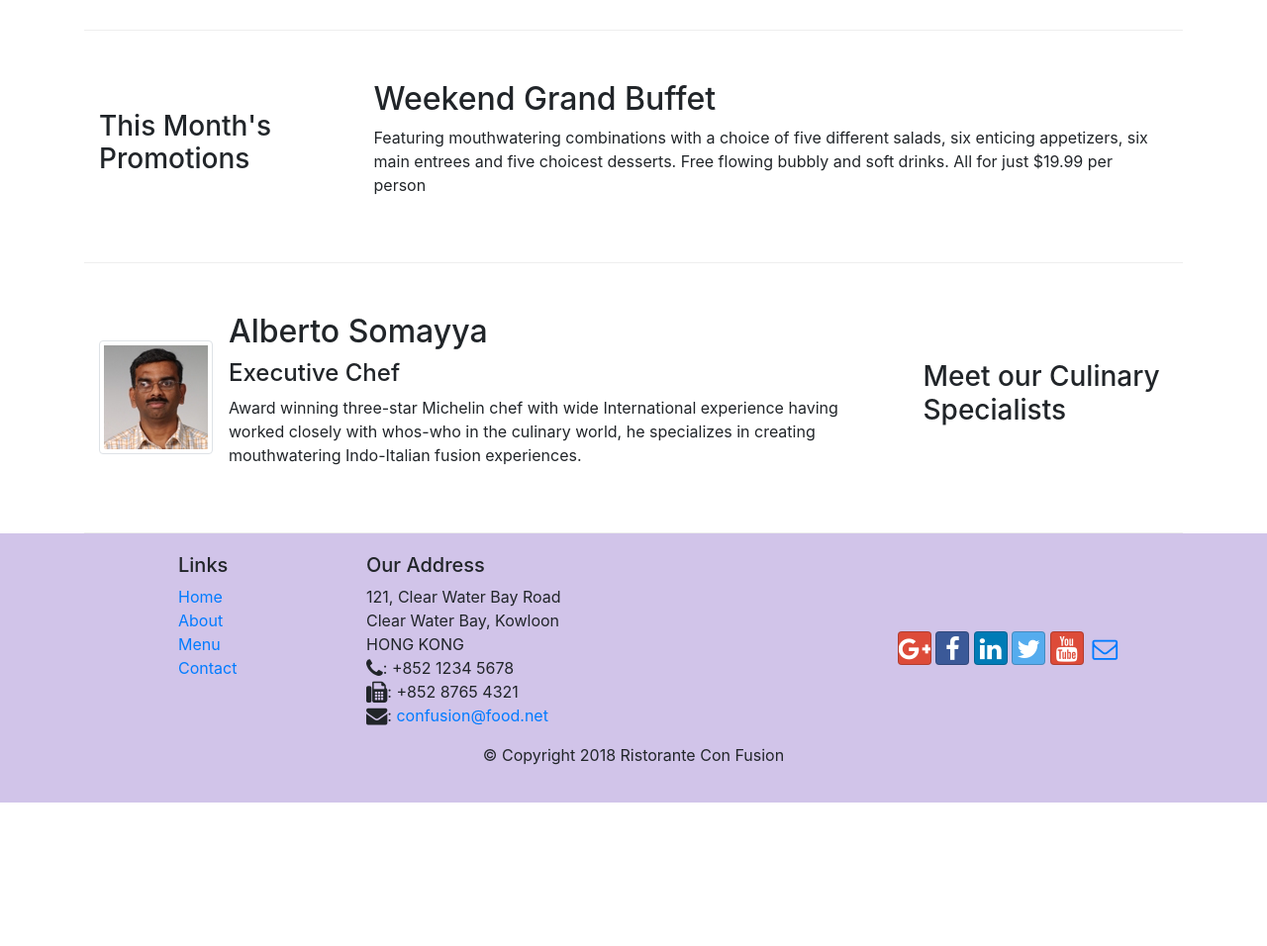
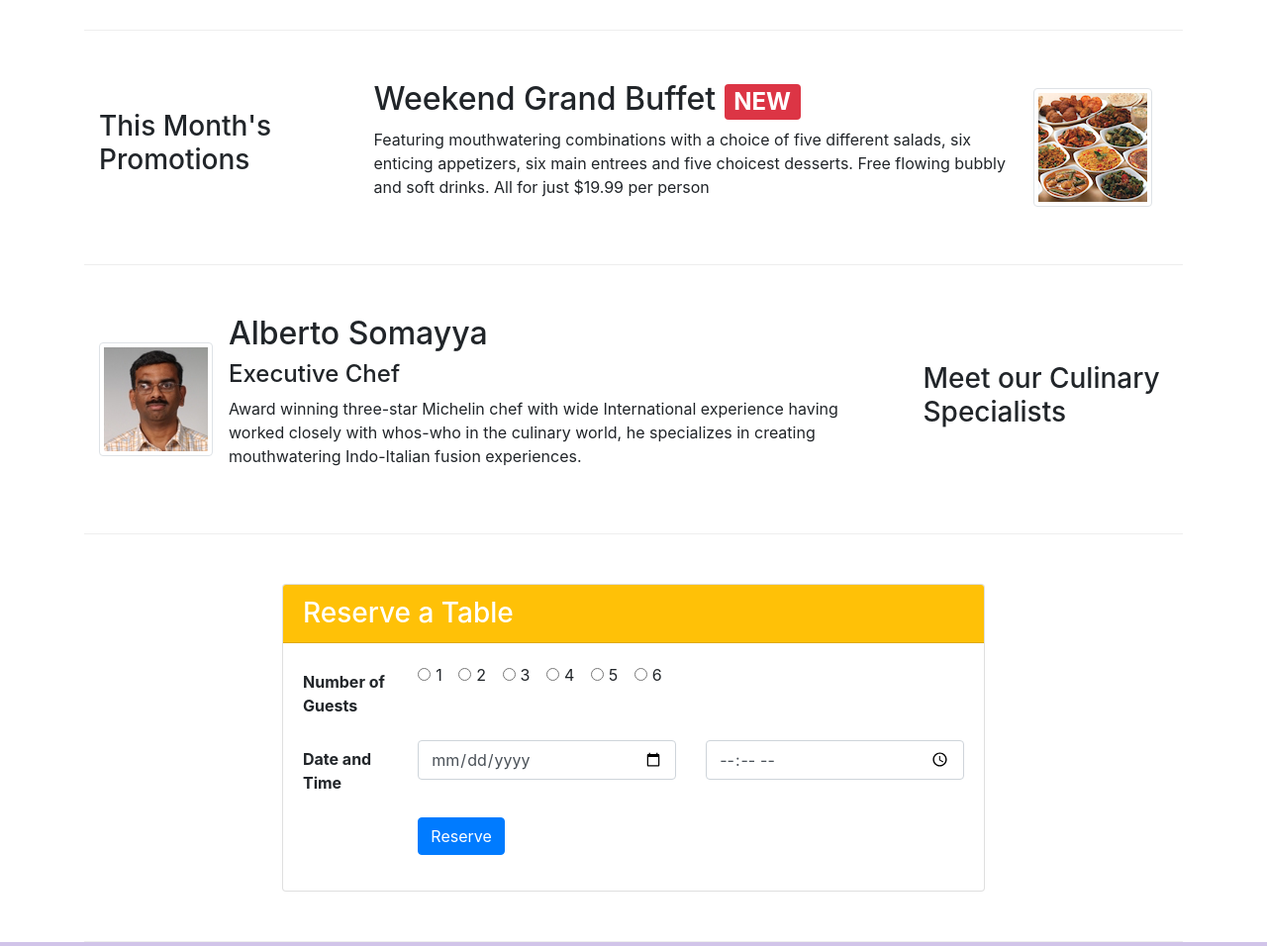
Before and after one commit to salstatice/coursera-bootstrap4, a website: page Bootstrap4/conFusion/index.html in a window 1280 px wide. Shown: the part 540-1496 px from the top of the page at 99% size. Before the commit the page ends 1351 px from the top, so only its background shows below. Drawn offline with nearby package versions, Linux system fonts and the light colour scheme.

Commit message:
feat: Assignment 2

```diff
--- a/Bootstrap4/conFusion/index.html
+++ b/Bootstrap4/conFusion/index.html
@@ -43,6 +43,9 @@
                 <div class="col-12 col-sm align-self-center">
                     <img src="img/logo.png" class="img-fluid">
                 </div>
+                <div class="col-12 col-sm align-self-center">
+                    <a rol="button" class="col-sm btn btn-block btn-warning btn-sm" href="#reserveform">Reserve Table</a>
+                </div>
             </div>
         </div>
     </header>
@@ -73,8 +76,15 @@
                 <h3>This Month's Promotions</h3>
             </div>
             <div class="col col-sm col-md">
-                <h2>Weekend Grand Buffet</h2>
-                <p>Featuring mouthwatering combinations with a choice of five different salads, six enticing appetizers, six main entrees and five choicest desserts. Free flowing bubbly and soft drinks. All for just $19.99 per person </p>
+                <div class="media">
+                    <img class="d-flex mr-3 img-thumbnail align-self-center order-last"
+                            src="img/buffet.png" alt="Alberto Somayya">
+                    <div class="media-body order-first">
+                        <h2 class="mt-0">Weekend Grand Buffet <span class="badge badge-danger">NEW</span></h2>
+                        <p class="d-none d-sm-block">Featuring mouthwatering combinations with a choice of five different salads, six enticing appetizers, six main entrees and five choicest desserts. Free flowing bubbly and soft drinks. All for just $19.99 per person </p>
+                    </div>
+                </div>
+
             </div>
         </div>
 
@@ -94,6 +104,61 @@
                             whos-who in the culinary world, he specializes in
                             creating mouthwatering Indo-Italian fusion experiences.
                             </p>
+                    </div>
+                </div>
+            </div>
+        </div>
+        <div class="row row-content align-items-center">
+            <div class="col-12 col-sm-8 offset-sm-2">
+                <div class="card" id="reserveform">
+                    <h3 class="card-header bg-warning text-white">Reserve a Table</h3>
+                    <div class="card-body">
+                        <form>
+                            <div class="form-group row">
+                                <label for="firstname" class="col-md-2 col-form-label"><strong>Number of Guests</strong></label>
+                                <div class="col-md-10">
+                                    <div class="form-check form-check-inline">
+                                        <input type="radio" class="form-check-input" name="guestnum" id="guestnum1">
+                                        <label class="form-check-label" for="guestnum1">1</label>
+
+                                    </div>
+                                    <div class="form-check form-check-inline">
+                                        <input type="radio" class="form-check-input" name="guestnum" id="guestnum2">
+                                        <label class="form-check-label" for="guestnum1">2</label>
+                                    </div>
+                                    <div class="form-check form-check-inline">
+                                        <input type="radio" class="form-check-input" name="guestnum" id="guestnum3">
+                                        <label class="form-check-label" for="guestnum1">3</label>
+                                    </div>
+                                    <div class="form-check form-check-inline">
+                                        <input type="radio" class="form-check-input" name="guestnum" id="guestnum4">
+                                        <label class="form-check-label" for="guestnum1">4</label>
+                                    </div>
+                                    <div class="form-check form-check-inline">
+                                        <input type="radio" class="form-check-input" name="guestnum" id="guestnum5">
+                                        <label class="form-check-label" for="guestnum1">5</label>
+                                    </div>
+                                    <div class="form-check form-check-inline">
+                                        <input type="radio" class="form-check-input" name="guestnum" id="guestnum6">
+                                        <label class="form-check-label" for="guestnum1">6</label>
+                                    </div>
+                                </div>
+                            </div>
+                            <div class="form-group row">
+                                <label for="datentime" class="col-12 col-md-2 col-form-label"><strong>Date and Time</strong></label>
+                                <div class="col-6 col-md-5">
+                                    <input type="date" class="form-control" id="date" name="date" placeholder="Date">
+                                </div>
+                                <div class="col-6 col-md-5">
+                                    <input type="time" class="form-control" id="time" name="time" placeholder="Time">
+                                </div>
+                            </div>
+                            <div class="form-group row">
+                                <div class="offset-md-2 col-md-10">
+                                    <button type="submit" class="btn btn-primary">Reserve</button>
+                                </div>
+                            </div>
+                        </form>
                     </div>
                 </div>
             </div>
```
